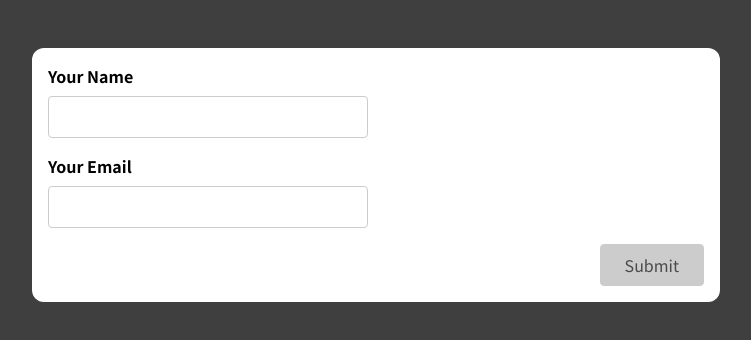
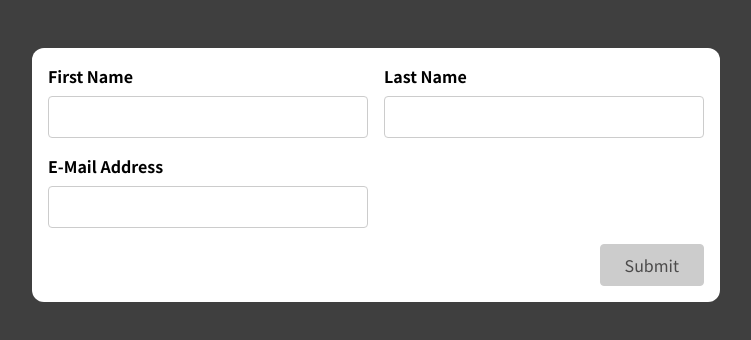
Before and after one commit to RahulFernando/react-form, a React (Create React App) app: page / in a window 1280 px wide. Shown: the top 340 px of the page, without its empty margins (264-1015 px from the left). Built offline with nearby package versions, Linux system fonts and the light colour scheme.

Commit message:
basic form handle

```diff
--- a/src/App.js
+++ b/src/App.js
@@ -1,9 +1,9 @@
-import SimpleInput from './components/SimpleInput';
+import BasicForm from './components/BasicForm';
 
 function App() {
   return (
     <div className="app">
-      <SimpleInput />
+      <BasicForm />
     </div>
   );
 }
--- a/src/components/BasicForm.js
+++ b/src/components/BasicForm.js
@@ -1,22 +1,102 @@
+import useInput from '../hooks/use-input';
+
 const BasicForm = (props) => {
+  const {
+    value: fname,
+    error: fnameError,
+    isValid: fnameIsValid,
+    changeInputHandler: fnameChangeHandler,
+    onBlurHandler: fnameBlurHandler,
+    reset: fnameResetHandler,
+  } = useInput((value) => value.trim() !== '');
+
+  const {
+    value: lname,
+    error: lnameError,
+    isValid: lnameIsValid,
+    changeInputHandler: lnameChangeHandler,
+    onBlurHandler: lnameBlurHandler,
+    reset: lnameResetHandler,
+  } = useInput((value) => value.trim() !== '');
+
+  const {
+    value: email,
+    error: emailError,
+    isValid: emailIsValid,
+    changeInputHandler: emailChangeHandler,
+    onBlurHandler: emailBlurHandler,
+    reset: emailResetHandler,
+  } = useInput((value) =>
+    /^\w+([\.-]?\w+)*@\w+([\.-]?\w+)*(\.\w{2,3})+$/.test(value)
+  );
+
+  const fnameInputClasses = fnameError
+    ? 'form-control invalid'
+    : 'form-control';
+
+  const lnameInputClasses = lnameError
+    ? 'form-control invalid'
+    : 'form-control';
+
+  const emailInputClasses = emailError
+    ? 'form-control invalid'
+    : 'form-control';
+
+  let formIsValid = false;
+
+  if (emailIsValid && fnameIsValid && lnameIsValid) {
+    formIsValid = true;
+  }
+
+  const submitHandler = (e) => {
+    e.preventDefault();
+
+    emailResetHandler();
+    fnameResetHandler();
+    lnameResetHandler();
+  };
+
+  console.log(emailError);
+
   return (
-    <form>
-      <div className='control-group'>
-        <div className='form-control'>
-          <label htmlFor='name'>First Name</label>
-          <input type='text' id='name' />
+    <form onSubmit={submitHandler}>
+      <div className="control-group">
+        <div className={fnameInputClasses}>
+          <label htmlFor="name">First Name</label>
+          <input
+            type="text"
+            id="name"
+            value={fname}
+            onChange={fnameChangeHandler}
+            onBlur={fnameBlurHandler}
+          />
+          {fnameError && <p className="error-text">First Name is required</p>}
         </div>
-        <div className='form-control'>
-          <label htmlFor='name'>Last Name</label>
-          <input type='text' id='name' />
+        <div className={lnameInputClasses}>
+          <label htmlFor="name">Last Name</label>
+          <input
+            type="text"
+            id="name"
+            value={lname}
+            onChange={lnameChangeHandler}
+            onBlur={lnameBlurHandler}
+          />
+          {lnameError && <p className="error-text">Last Name is required</p>}
         </div>
       </div>
-      <div className='form-control'>
-        <label htmlFor='name'>E-Mail Address</label>
-        <input type='text' id='name' />
+      <div className={emailInputClasses}>
+        <label htmlFor="name">E-Mail Address</label>
+        <input
+          type="text"
+          id="name"
+          value={email}
+          onChange={emailChangeHandler}
+          onBlur={emailBlurHandler}
+        />
+        {emailError && <p className="error-text">Provide valid email</p>}
       </div>
-      <div className='form-actions'>
-        <button>Submit</button>
+      <div className="form-actions">
+        <button disabled={!formIsValid}>Submit</button>
       </div>
     </form>
   );
```
Also changed, not shown: 1 other file (tests, documents, lock files or other folders).
